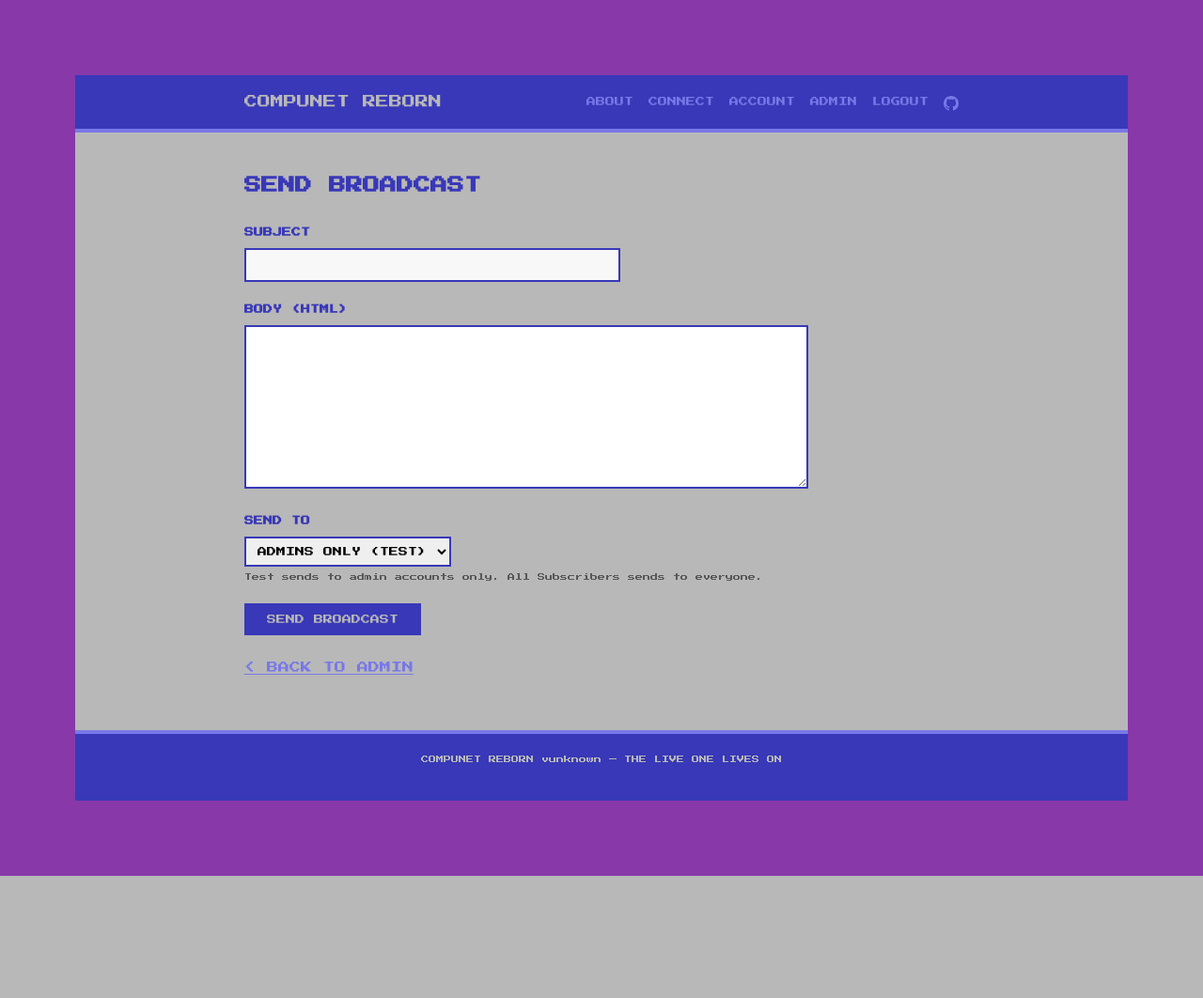
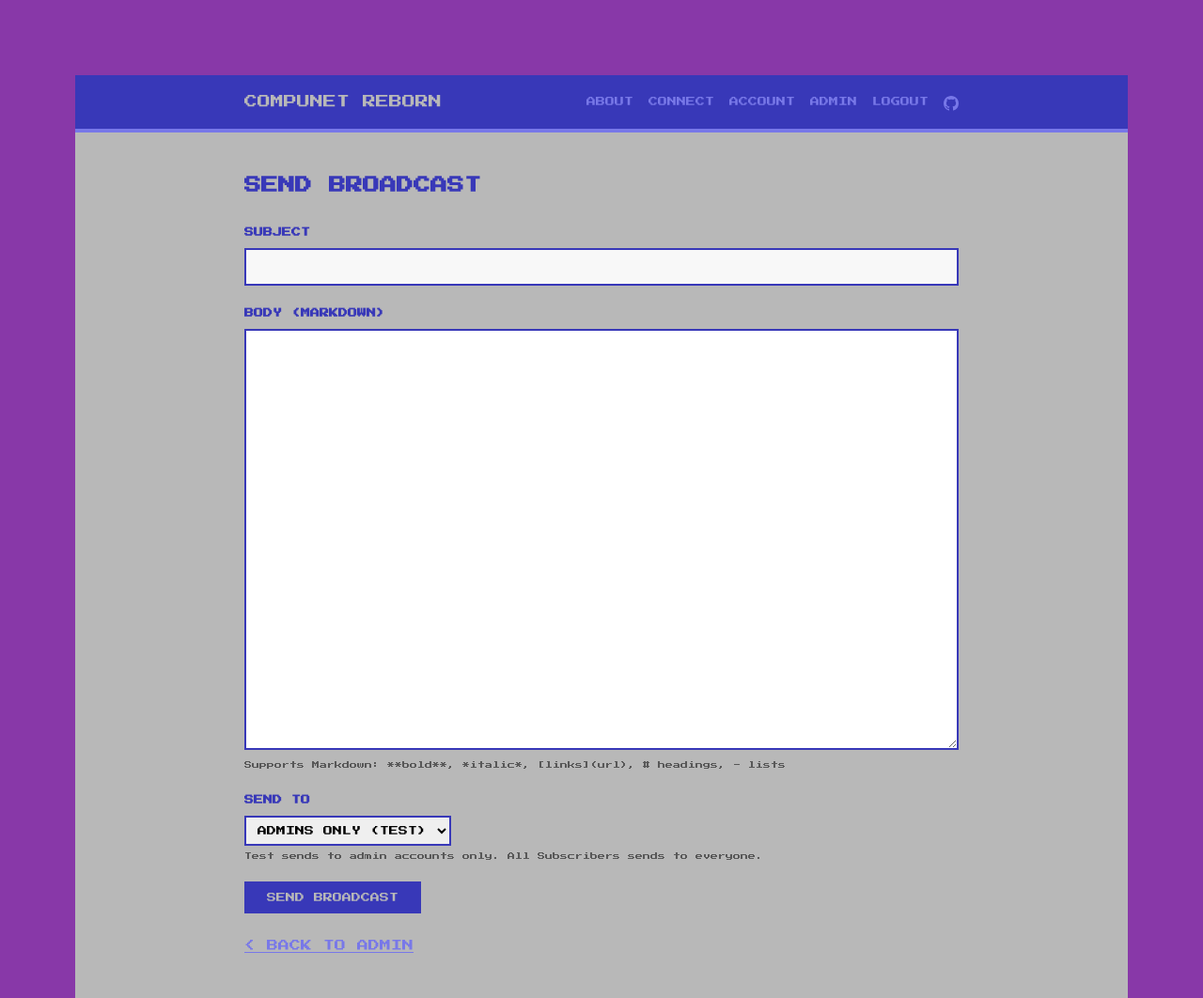
Before and after one commit to tgreaves/compunet-reborn, a Flask app: page /admin/broadcast in a window 1280 px wide. Shown: the top 1062 px of the page at 94% size. Before the commit the page ends 932 px from the top, so only its background shows below. Run offline with Flask 3, Linux system fonts and the light colour scheme; the visitor is signed in with stand-in values (Sample User, id 1).

Commit message:
Broadcast email with Markdown, mixed-case display name, website.sh
- Broadcast page accepts Markdown, converts to HTML for Postmark
- Broadcast editor uses readable monospace font (Courier New, wider)
- Test mode (admins only) and all-subscribers mode
- Registration display name field allows mixed case
- Postmark handles unsubscribe suppression (no webhook needed)
- Added website.sh start/stop/restart script
- .env.example documents Postmark broadcast stream usage
- subscribers.json added to .gitignore (live data)

```diff
--- a/server/compunet_server.py
+++ b/server/compunet_server.py
@@ -2714,11 +2714,11 @@ async def api_broadcast(request):
         return aiohttp_web.json_response({'error': 'invalid JSON'}, status=400)
 
     subject = body.get('subject', '').strip()
-    html_body = body.get('html_body', '').strip()
+    html_body = body.get('body', '').strip()
     test_mode = body.get('test_mode', False)
 
     if not subject or not html_body:
-        return aiohttp_web.json_response({'error': 'subject and html_body required'}, status=400)
+        return aiohttp_web.json_response({'error': 'subject and body required'}, status=400)
 
     # Collect recipient emails
     async with _lock_users:
--- a/website/app.py
+++ b/website/app.py
@@ -420,17 +420,21 @@ def admin_broadcast():
     if request.method == 'GET':
         return render_template('admin_broadcast.html')
 
+    import markdown as md
+
     subject = request.form.get('subject', '').strip()
-    html_body = request.form.get('html_body', '').strip()
+    body = request.form.get('body', '').strip()
     test_mode = request.form.get('test_mode', 'test') == 'test'
 
-    if not subject or not html_body:
+    if not subject or not body:
         flash('Subject and body are required.', 'error')
-        return render_template('admin_broadcast.html', subject=subject, html_body=html_body)
+        return render_template('admin_broadcast.html', subject=subject, body=body)
+
+    html_body = md.markdown(body)
 
     resp = _api_post('/api/broadcast', {
         'subject': subject,
-        'html_body': html_body,
+        'body': html_body,
         'test_mode': test_mode,
     })
 
@@ -441,7 +445,7 @@ def admin_broadcast():
     else:
         flash(f'Broadcast failed: {resp.json().get("error", "unknown")}', 'error')
 
-    return render_template('admin_broadcast.html', subject=subject, html_body=html_body)
+    return render_template('admin_broadcast.html', subject=subject, body=body)
 
 
 @app.route('/admin/partyline')
--- a/website/requirements.txt
+++ b/website/requirements.txt
@@ -1,2 +1,3 @@
 flask>=3.0
 requests>=2.31
+markdown>=3.5
--- a/website/static/style.css
+++ b/website/static/style.css
@@ -172,7 +172,8 @@ input[type="email"]:focus {
     border-color: var(--c64-light-blue);
 }
 
-input[type="email"] {
+input[type="email"],
+input.mixed-case {
     text-transform: none;
 }
 
--- a/website/templates/admin_broadcast.html
+++ b/website/templates/admin_broadcast.html
@@ -6,12 +6,13 @@
 <form method="post">
     <div class="form-group">
         <label for="subject">SUBJECT</label>
-        <input type="text" id="subject" name="subject" value="{{ subject or '' }}">
+        <input type="text" id="subject" name="subject" class="mixed-case" value="{{ subject or '' }}" style="max-width:800px;font-family:'Courier New',Courier,monospace;font-size:14px;">
     </div>
 
     <div class="form-group">
-        <label for="html_body">BODY (HTML)</label>
-        <textarea id="html_body" name="html_body" rows="15" style="width:100%;max-width:600px;font-family:var(--font-pixel);font-size:10px;padding:10px;border:2px solid var(--c64-blue);">{{ html_body or '' }}</textarea>
+        <label for="body">BODY (MARKDOWN)</label>
+        <textarea id="body" name="body" rows="20" style="width:100%;max-width:800px;font-family:'Courier New',Courier,monospace;font-size:14px;padding:12px;border:2px solid var(--c64-blue);line-height:1.5;">{{ body or '' }}</textarea>
+        <p class="hint">Supports Markdown: **bold**, *italic*, [links](url), # headings, - lists</p>
     </div>
 
     <div class="form-group">
--- a/website/templates/register.html
+++ b/website/templates/register.html
@@ -39,7 +39,7 @@
 
     <div class="form-group">
         <label for="name">DISPLAY NAME</label>
-        <input type="text" id="name" name="name" value="{{ name|default('') }}" required>
+        <input type="text" id="name" name="name" class="mixed-case" value="{{ name|default('') }}" required>
         <p class="hint">Your real name or handle. Shown to other users.</p>
     </div>
 
```
Also changed, not shown: CHANGELOG.MD, 1 other file.
